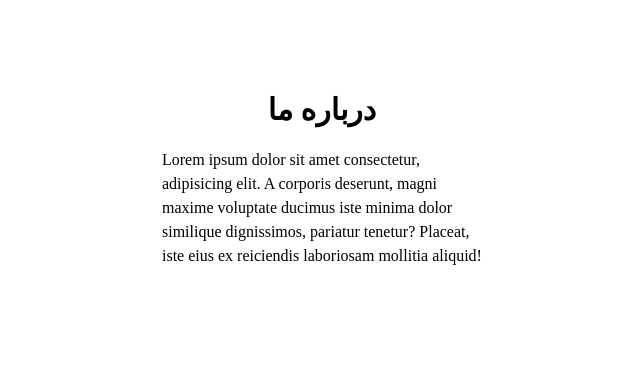
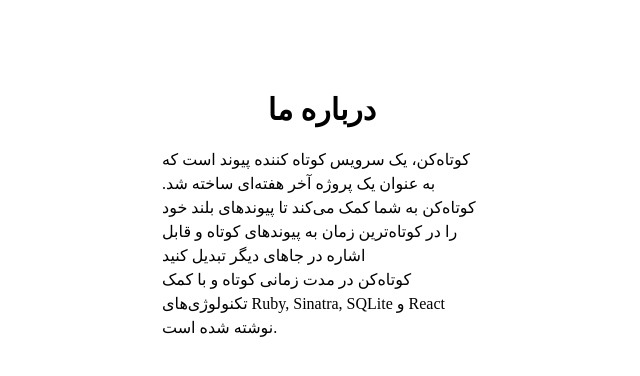
Before and after one commit to homfarnam/kootahkon, a React (Create React App) app: page /about in a window 1280 px wide. Shown: the top 376 px of the page, without its empty margins (318-958 px from the left). Built offline with nearby package versions, Linux system fonts and the light colour scheme; a web font is replaced by a local one.

Commit message:
About us

```diff
--- a/src/Pages/About.tsx
+++ b/src/Pages/About.tsx
@@ -11,10 +11,10 @@ const About: React.FC<AboutProps> = () => {
           <h3 className="font-semibold text-3xl">درباره ما</h3>
           <div className="w-1/2 mt-5">
             <p>
-              Lorem ipsum dolor sit amet consectetur, adipisicing elit. A
-              corporis deserunt, magni maxime voluptate ducimus iste minima
-              dolor similique dignissimos, pariatur tenetur? Placeat, iste eius
-              ex reiciendis laboriosam mollitia aliquid!
+              کوتاه‌کن، یک سرویس کوتاه کننده پیوند است که به عنوان یک پروژه آخر هفته‌ای ساخته شد. کوتاه‌کن به شما کمک می‌کند تا پیوندهای بلند خود را در کوتاه‌ترین زمان به پیوندهای کوتاه و قابل اشاره در جاهای دیگر تبدیل کنید<div className=""></div>
+            </p>
+            <p>
+              کوتاه‌کن در مدت زمانی کوتاه و با کمک تکنولوژی‌های Ruby, Sinatra, SQLite و React نوشته شده است.
             </p>
           </div>
         </div>
```
